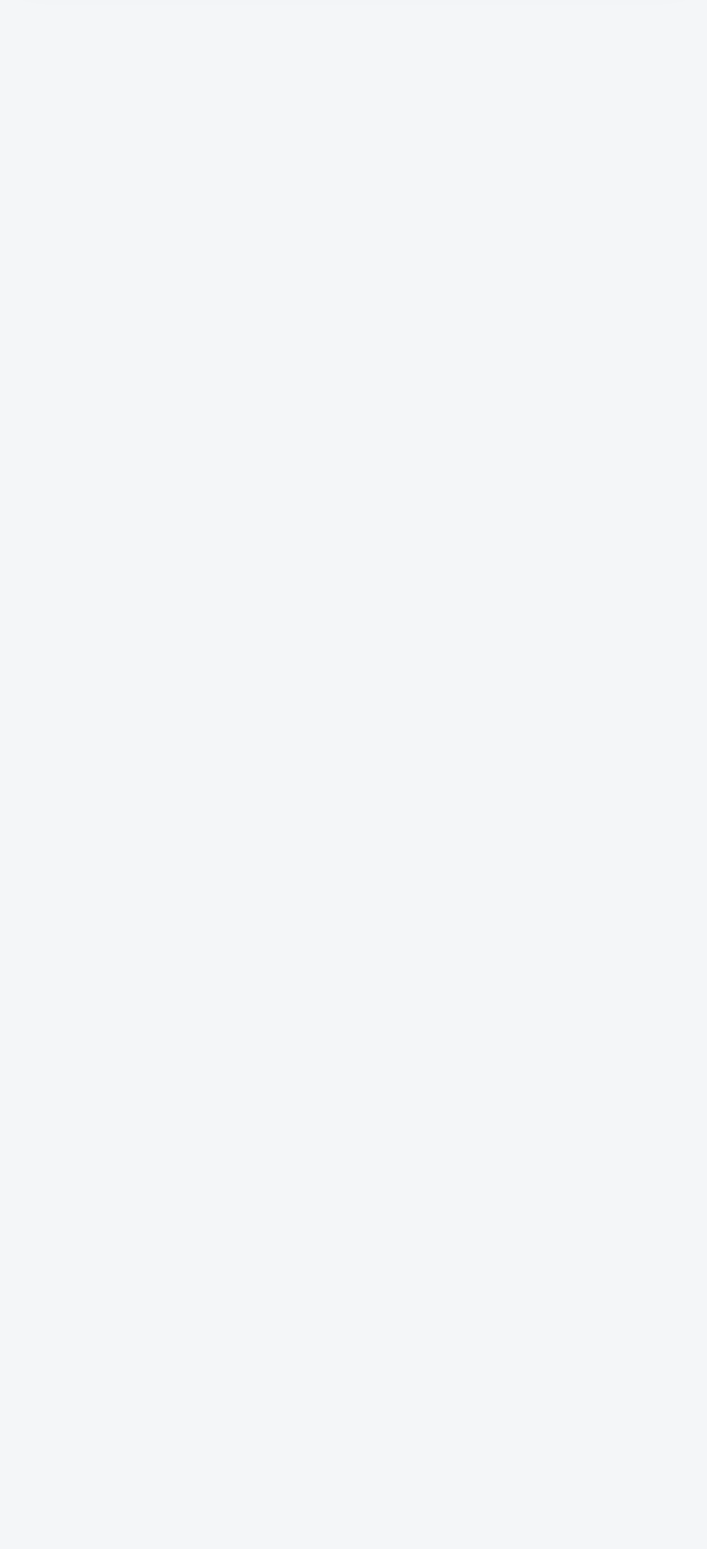
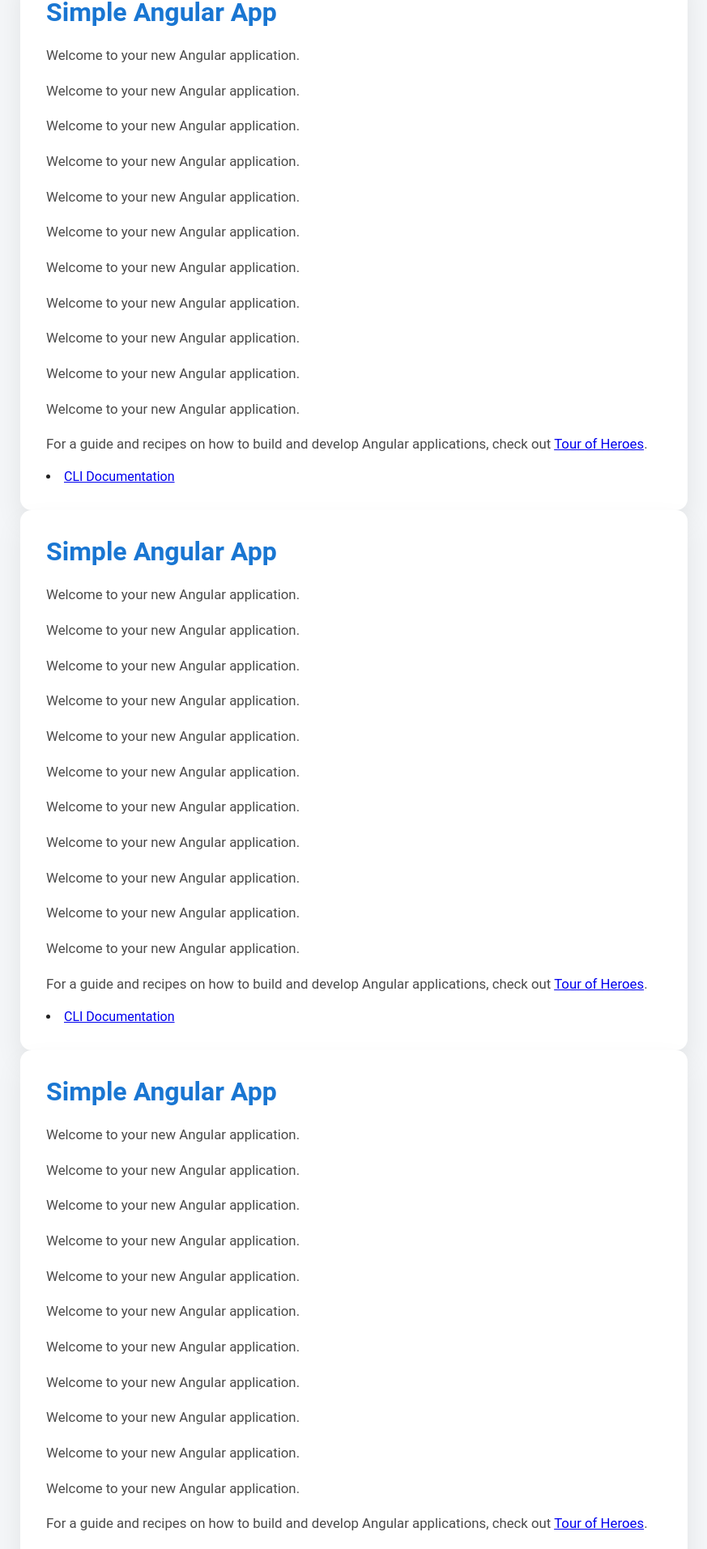
Before and after one commit to murugesantechver/test-live, an Angular app: page / in a window 1280 px wide. Shown: the part 727-2640 px from the top of the page at 81% size, without its empty margins (203-1076 px from the left). Before the commit the page ends 800 px from the top, so only its background shows below. Built offline with nearby package versions, Linux system fonts and the light colour scheme.

Commit message:
sdsdsdsdsd

```diff
--- a/src/app/app.component.html
+++ b/src/app/app.component.html
@@ -22,4 +22,76 @@
       <a href="https://angular.io/cli">CLI Documentation</a>
     </li>
   </div>
+</div><div class="app-shell">
+  <h1>{{ title }}</h1>
+  <p>Welcome to your new Angular application.</p>
+  <p>Welcome to your new Angular application.</p>
+  <p>Welcome to your new Angular application.</p>
+  <p>Welcome to your new Angular application.</p>
+  <p>Welcome to your new Angular application.</p>
+  <p>Welcome to your new Angular application.</p>
+  <p>Welcome to your new Angular application.</p>
+  <p>Welcome to your new Angular application.</p>
+  <p>Welcome to your new Angular application.</p>
+  <p>Welcome to your new Angular application.</p>
+  <p>Welcome to your new Angular application.</p>
+
+  <div>
+    <p>
+      For a guide and recipes on how to build and develop Angular applications, check out
+      <a href="https://angular.io/tutorial">Tour of Heroes</a>.
+    </p>
+
+    <li>
+      <a href="https://angular.io/cli">CLI Documentation</a>
+    </li>
+  </div>
+</div><div class="app-shell">
+  <h1>{{ title }}</h1>
+  <p>Welcome to your new Angular application.</p>
+  <p>Welcome to your new Angular application.</p>
+  <p>Welcome to your new Angular application.</p>
+  <p>Welcome to your new Angular application.</p>
+  <p>Welcome to your new Angular application.</p>
+  <p>Welcome to your new Angular application.</p>
+  <p>Welcome to your new Angular application.</p>
+  <p>Welcome to your new Angular application.</p>
+  <p>Welcome to your new Angular application.</p>
+  <p>Welcome to your new Angular application.</p>
+  <p>Welcome to your new Angular application.</p>
+
+  <div>
+    <p>
+      For a guide and recipes on how to build and develop Angular applications, check out
+      <a href="https://angular.io/tutorial">Tour of Heroes</a>.
+    </p>
+
+    <li>
+      <a href="https://angular.io/cli">CLI Documentation</a>
+    </li>
+  </div>
+</div><div class="app-shell">
+  <h1>{{ title }}</h1>
+  <p>Welcome to your new Angular application.</p>
+  <p>Welcome to your new Angular application.</p>
+  <p>Welcome to your new Angular application.</p>
+  <p>Welcome to your new Angular application.</p>
+  <p>Welcome to your new Angular application.</p>
+  <p>Welcome to your new Angular application.</p>
+  <p>Welcome to your new Angular application.</p>
+  <p>Welcome to your new Angular application.</p>
+  <p>Welcome to your new Angular application.</p>
+  <p>Welcome to your new Angular application.</p>
+  <p>Welcome to your new Angular application.</p>
+
+  <div>
+    <p>
+      For a guide and recipes on how to build and develop Angular applications, check out
+      <a href="https://angular.io/tutorial">Tour of Heroes</a>.
+    </p>
+
+    <li>
+      <a href="https://angular.io/cli">CLI Documentation</a>
+    </li>
+  </div>
 </div>
--- a/src/app/users/users.component.html
+++ b/src/app/users/users.component.html
@@ -1 +1,7 @@
 <p>users works!</p>
+<p>users works!</p>
+<p>users works!</p>
+<p>users works!</p>
+<p>users works!</p>
+<p>users works!</p>
+<p>users works!</p>
```
